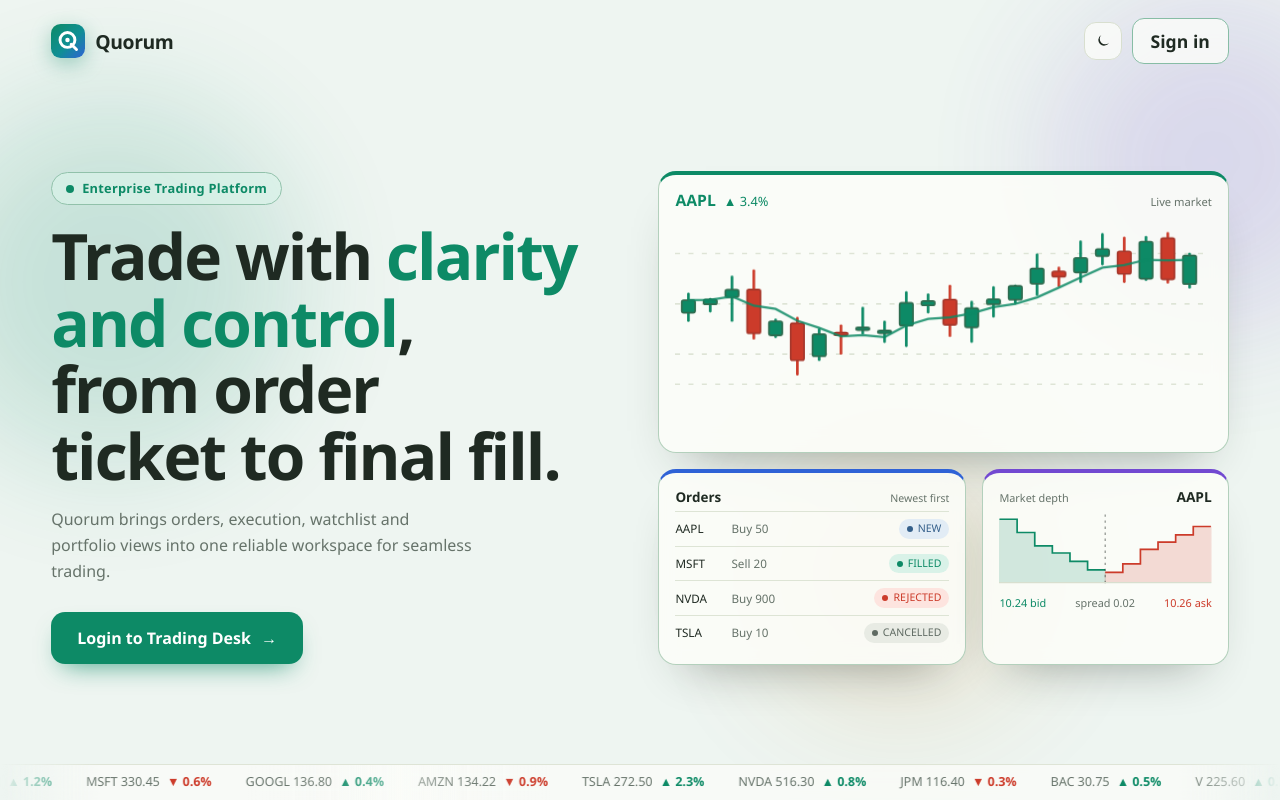
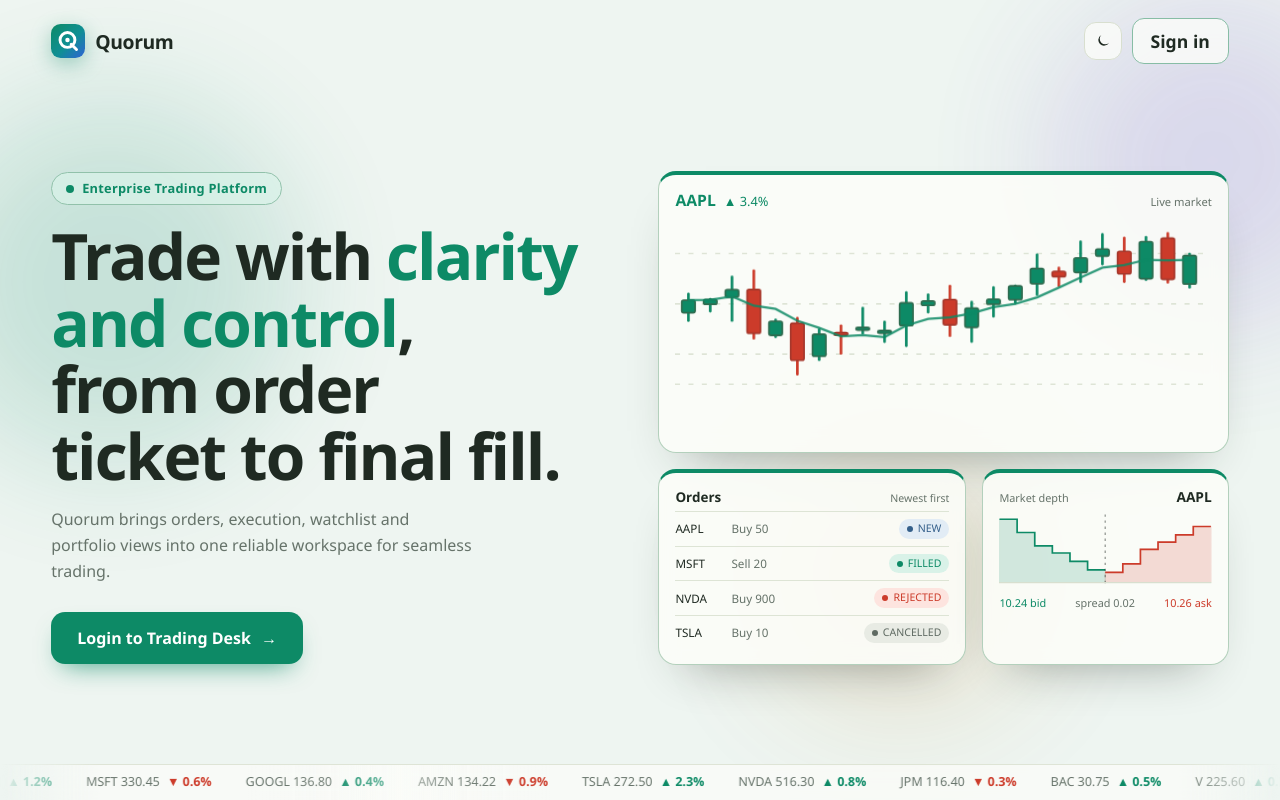
Before and after one commit to IM-RAHUL-RAJ/k8s-solution, an Angular app in the folder frontend/: page / in a window 1280 px wide. Built offline with nearby package versions, Linux system fonts and the light colour scheme.

Commit message:
Refactored UI

```diff
--- a/frontend/src/app/components/users/landing/landing-page.css
+++ b/frontend/src/app/components/users/landing/landing-page.css
@@ -298,8 +298,8 @@
 .depth { grid-area: depth; }
 
 .chart { border-top: 4px solid var(--accent); }
-.panel { border-top: 4px solid var(--blue); }
-.depth { border-top: 4px solid var(--violet); }
+.panel { border-top: 4px solid var(--accent); }
+.depth { border-top: 4px solid var(--accent); }
 
 .chart .card__head b {
   color: var(--accent);
```
